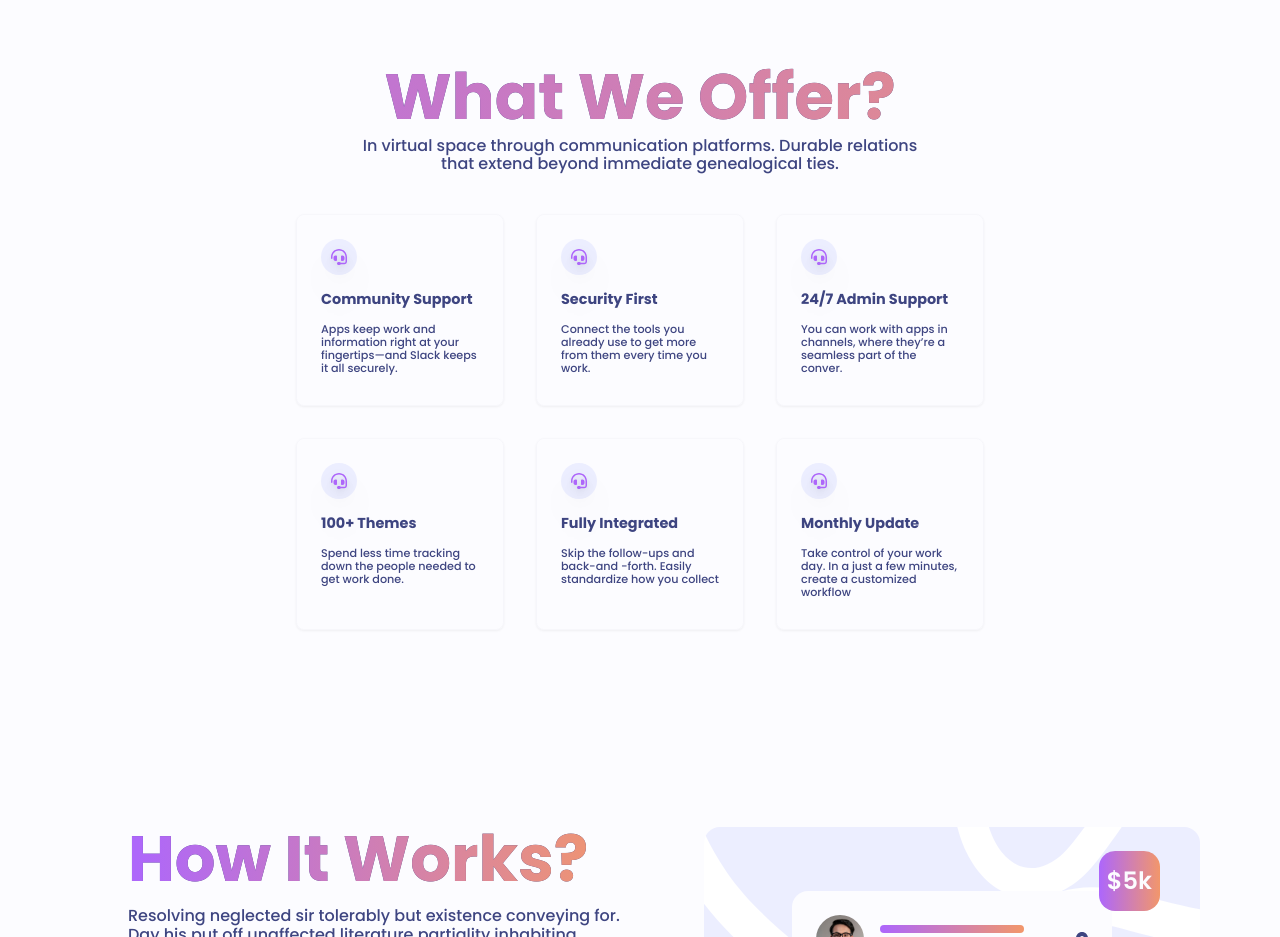
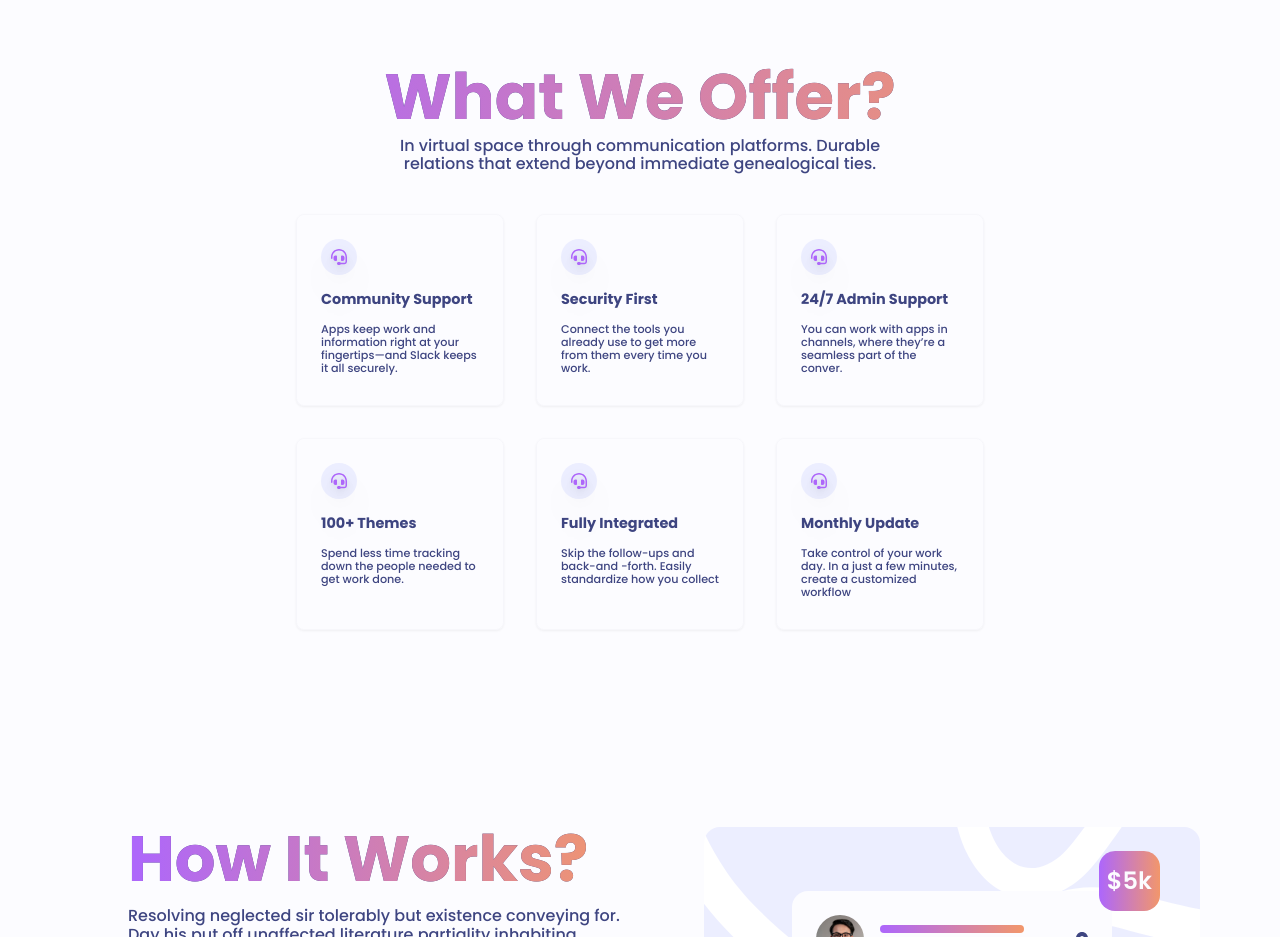
Before and after one commit to zeetaengrg/growth-agency-vue3, a Vue app: page / in a window 1280 px wide. Shown: the part 1180-2117 px from the top of the page. Built offline with nearby package versions, Linux system fonts and the light colour scheme.

Commit message:
style: width modified

```diff
--- a/src/components/elements/SectionHeader/SectionHeader.vue
+++ b/src/components/elements/SectionHeader/SectionHeader.vue
@@ -25,9 +25,11 @@ export default {
 </script>
 
 <style lang="scss" scoped>
-@use "../../../assets/styles/abstracts" as a;
+@use "@/assets/styles/abstracts" as a;
 .header {
   text-align: center;
+  width: 62%;
+  margin: 0 auto;
 
   .header__title {
     @include a.header;
@@ -35,7 +37,7 @@ export default {
 
   .header__subtitle {
     @include a.subheader;
-    width: 45%;
+    width: 65%;
     margin: 0.5rem auto;
   }
 }
```
